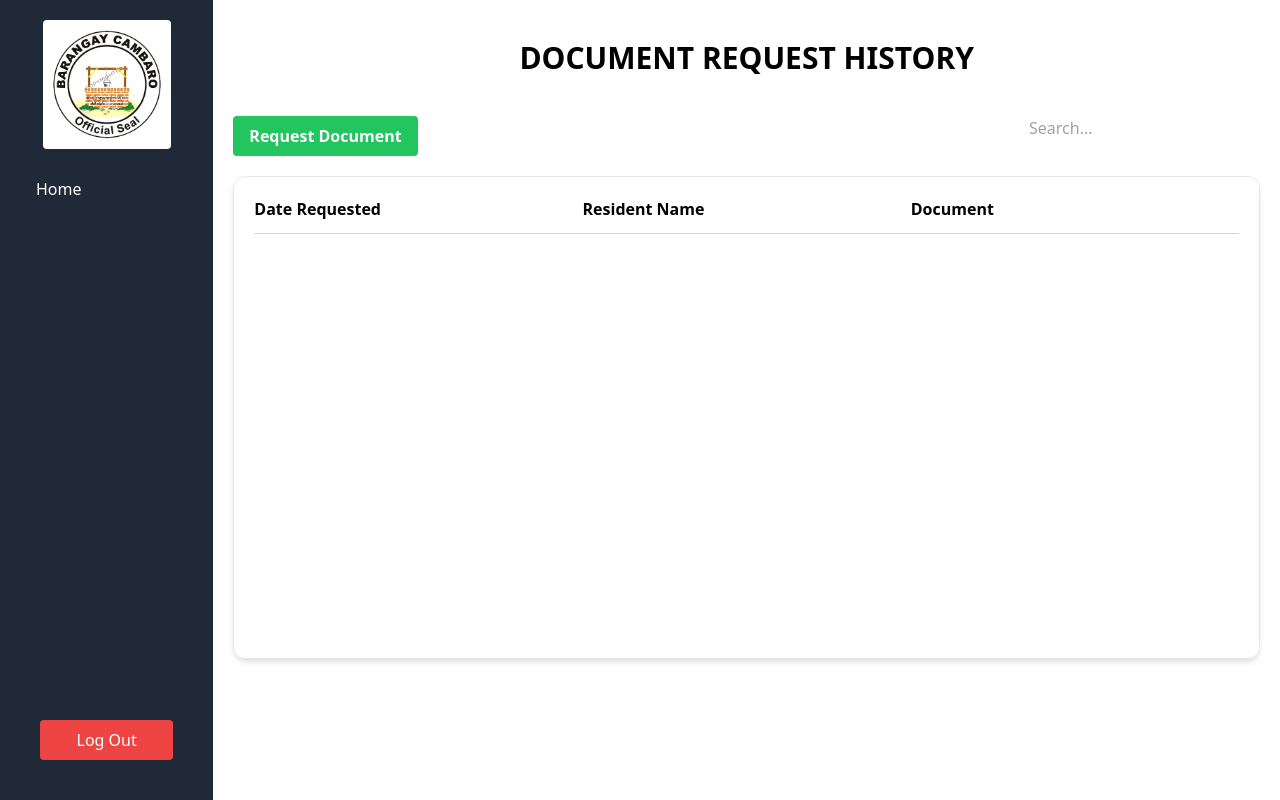
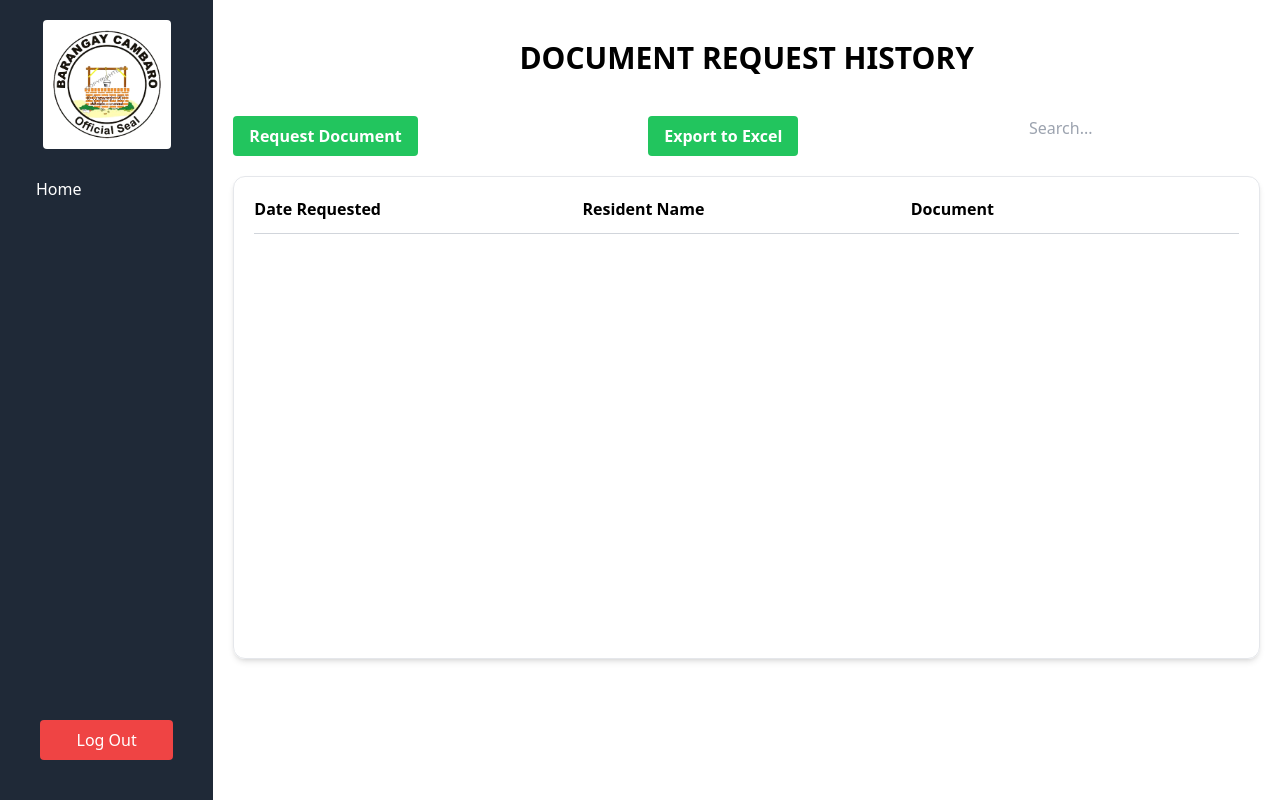
Before and after one commit to Rhainer13/dbms-1, a Django app: page /document-request-history/ in a window 1280 px wide. Run offline with Django 5.2, Linux system fonts and the light colour scheme; the visitor is signed in with stand-in values (Sample User, id 1); data that the repository does not hold is empty; some libraries are stand-ins or nearby versions.

Commit message:
Minor changes

```diff
--- a/app1/templates/app1/document-request-history.html
+++ b/app1/templates/app1/document-request-history.html
@@ -12,6 +12,14 @@
             <a href="{% url 'document-request' %}">
                 <div class="bg-green-500 text-white font-bold py-2 px-4 rounded">
                     Request Document
+                </div>
+            </a>
+        </div>
+
+        <div>
+            <a href="{% url 'export-document-request-history' %}">
+                <div class="bg-green-500 text-white font-bold py-2 px-4 rounded">
+                    Export to Excel
                 </div>
             </a>
         </div>
--- a/app1/urls.py
+++ b/app1/urls.py
@@ -35,4 +35,5 @@ urlpatterns = [
     path('export-residents/excel/', views.export_residents_to_excel, name='export-residents'),
     path('export-staff/excel/', views.export_staff_to_excel, name='export-staff'),
     path('export-child-vaccine-history/excel/<int:pk>/', views.export_child_vaccine_history, name='export-child-vaccine-history'),
+    path('export-document-request-history/excel/', views.export_document_request_history, name='export-document-request-history'),
 ]
--- a/app1/views.py
+++ b/app1/views.py
@@ -611,3 +611,38 @@ def export_child_vaccine_history(request, pk):
     df.to_excel(response, index=False, engine='openpyxl')
 
     return response
+
+def export_document_request_history(request):
+    today = date.today()
+
+    # Query the data
+    data = DocumentRequest.objects.filter(
+        request_date__year=today.year,
+        request_date__month=today.month
+    )
+
+    file_name = f'[{today.month}_{today.year}]'
+
+    # Prepare data for the DataFrame
+    data_list = []
+
+    for item in data:
+        data_list.append({
+            'request_date': item.request_date,
+            'first_name': item.resident.first_name,
+            'middle_name': item.resident.middle_name,
+            'last_name': item.resident.last_name,
+            'document_name': item.document_name,
+        })
+
+    # Convert to DataFrame
+    df = pd.DataFrame(data_list)
+
+    # Create a HttpResponse object with Excel content type
+    response = HttpResponse(content_type='application/vnd.openxmlformats-officedocument.spreadsheetml.sheet')
+    response['Content-Disposition'] = f'attachment; filename={file_name} document_history.xlsx'
+
+    # Write DataFrame to Excel
+    df.to_excel(response, index=False, engine='openpyxl')
+
+    return response
```
